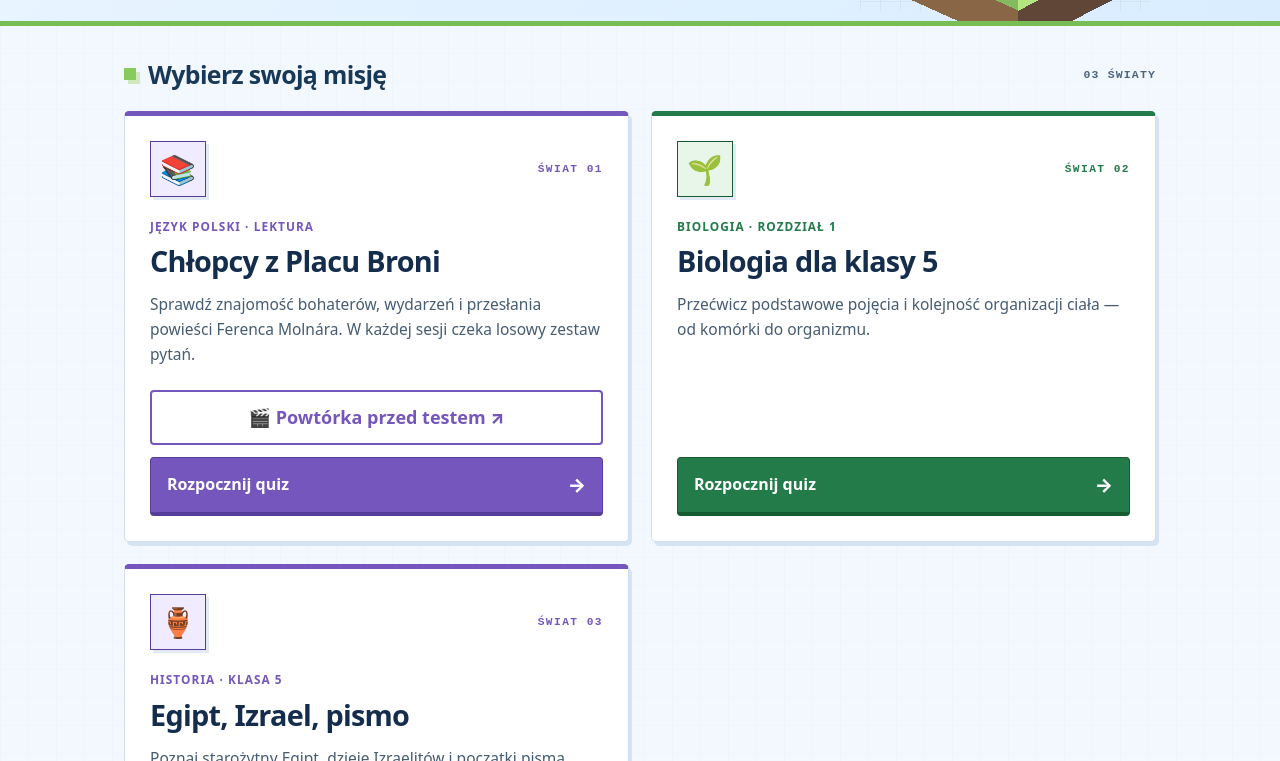
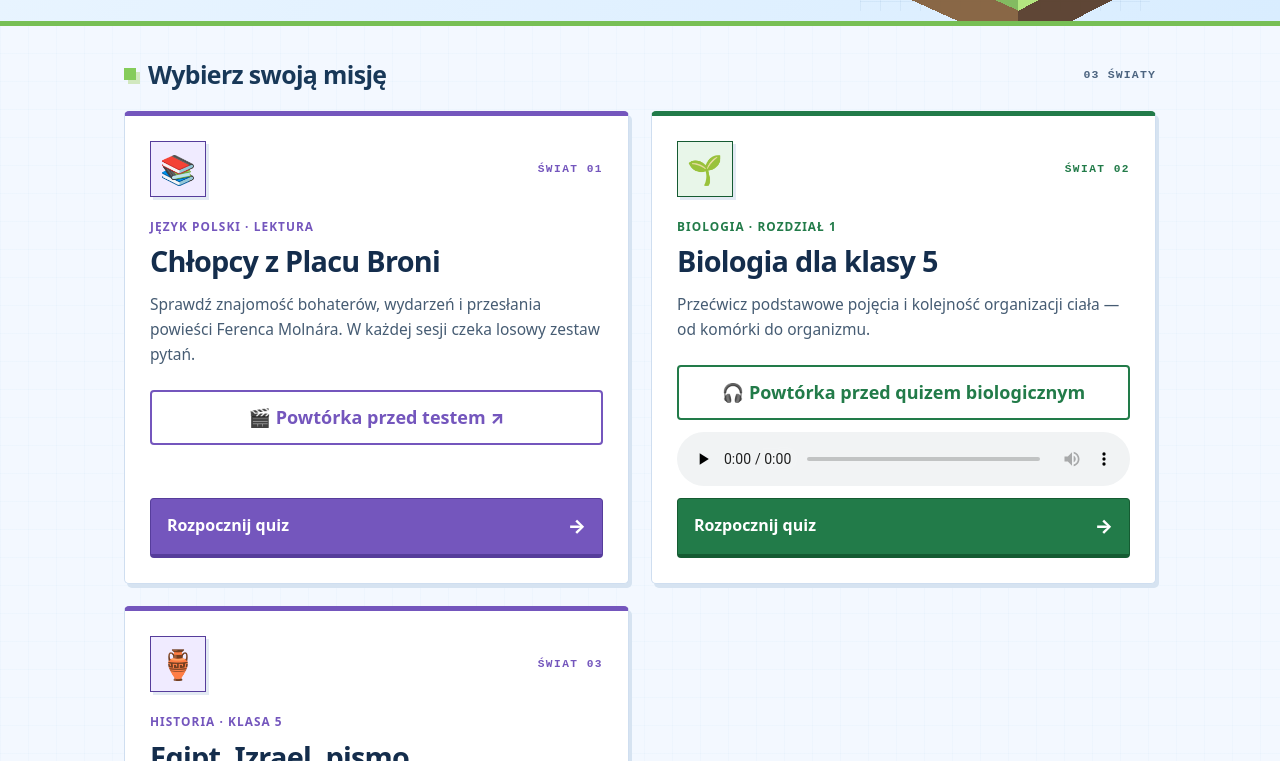
Before and after one commit to sochagrzegorz/quiz, a plain HTML site: page index.html in a window 1280 px wide. Shown: the part 339-1100 px from the top of the page. Drawn offline with Linux system fonts and the light colour scheme; no server answers.

Commit message:
Add biology review player to homepage

```diff
--- a/index.html
+++ b/index.html
@@ -14,7 +14,7 @@
 <h2 class="section-title">Wybierz swoją misję <small>03 ŚWIATY</small></h2>
 <div class="grid">
 <article class="card"><div class="card-top"><div class="icon" aria-hidden="true">📚</div><span class="world-label">ŚWIAT 01</span></div><div class="tag">Język polski · lektura</div><h3>Chłopcy z Placu Broni</h3><p>Sprawdź znajomość bohaterów, wydarzeń i przesłania powieści Ferenca Molnára. W każdej sesji czeka losowy zestaw pytań.</p><a class="revision-home-link" href="https://youtu.be/Z9cjOEe6x6g?is=qSNSZeCjTeEOqQc3" target="_blank" rel="noopener noreferrer">🎬 Powtórka przed testem ↗</a><a class="button" href="./lektura/">Rozpocznij quiz <span aria-hidden="true">→</span></a></article>
-<article class="card"><div class="card-top"><div class="icon" aria-hidden="true">🌱</div><span class="world-label">ŚWIAT 02</span></div><div class="tag">Biologia · rozdział 1</div><h3>Biologia dla klasy 5</h3><p>Przećwicz podstawowe pojęcia i kolejność organizacji ciała — od komórki do organizmu.</p><a class="button" href="./biologia/">Rozpocznij quiz <span aria-hidden="true">→</span></a></article>
+<article class="card"><div class="card-top"><div class="icon" aria-hidden="true">🌱</div><span class="world-label">ŚWIAT 02</span></div><div class="tag">Biologia · rozdział 1</div><h3>Biologia dla klasy 5</h3><p>Przećwicz podstawowe pojęcia i kolejność organizacji ciała — od komórki do organizmu.</p><label class="revision-home-link" for="biology-review-audio">🎧 Powtórka przed quizem biologicznym</label><audio id="biology-review-audio" class="revision-home-audio" controls preload="none" aria-label="Powtórka audio przed quizem biologicznym"><source src="https://sochagrzegorz.github.io/quiz/powtorka-biologia.mp3" type="audio/mpeg">Przeglądarka nie obsługuje odtwarzania audio.</audio><a class="button" href="./biologia/">Rozpocznij quiz <span aria-hidden="true">→</span></a></article>
 <article class="card"><div class="card-top"><div class="icon" aria-hidden="true">🏺</div><span class="world-label">ŚWIAT 03</span></div><div class="tag">Historia · klasa 5</div><h3>Egipt, Izrael, pismo</h3><p>Poznaj starożytny Egipt, dzieje Izraelitów i początki pisma. Rozwiązuj pytania z podpowiedziami.</p><label class="revision-home-link" for="history-review-audio">🎧 Powtórka przed testem</label><audio id="history-review-audio" class="revision-home-audio" controls preload="none" aria-label="Powtórka audio przed testem z historii"><source src="https://sochagrzegorz.github.io/historia-quiz/powtorka-przed-testem.mp3" type="audio/mpeg">Przeglądarka nie obsługuje odtwarzania audio.</audio><a class="button" href="https://sochagrzegorz.github.io/historia-quiz/">Rozpocznij quiz <span aria-hidden="true">→</span></a></article></div>
 <div class="rankings">
 <section class="leaderboard" aria-labelledby="biologyRankingTitle"><h2 id="biologyRankingTitle">🔬 TOP 10 — Biologia · rozdział 1</h2><p>Najlepsze wyniki z quizu biologicznego.</p><div id="biologyRanking" aria-live="polite">Pobieranie rankingu…</div></section>
```
